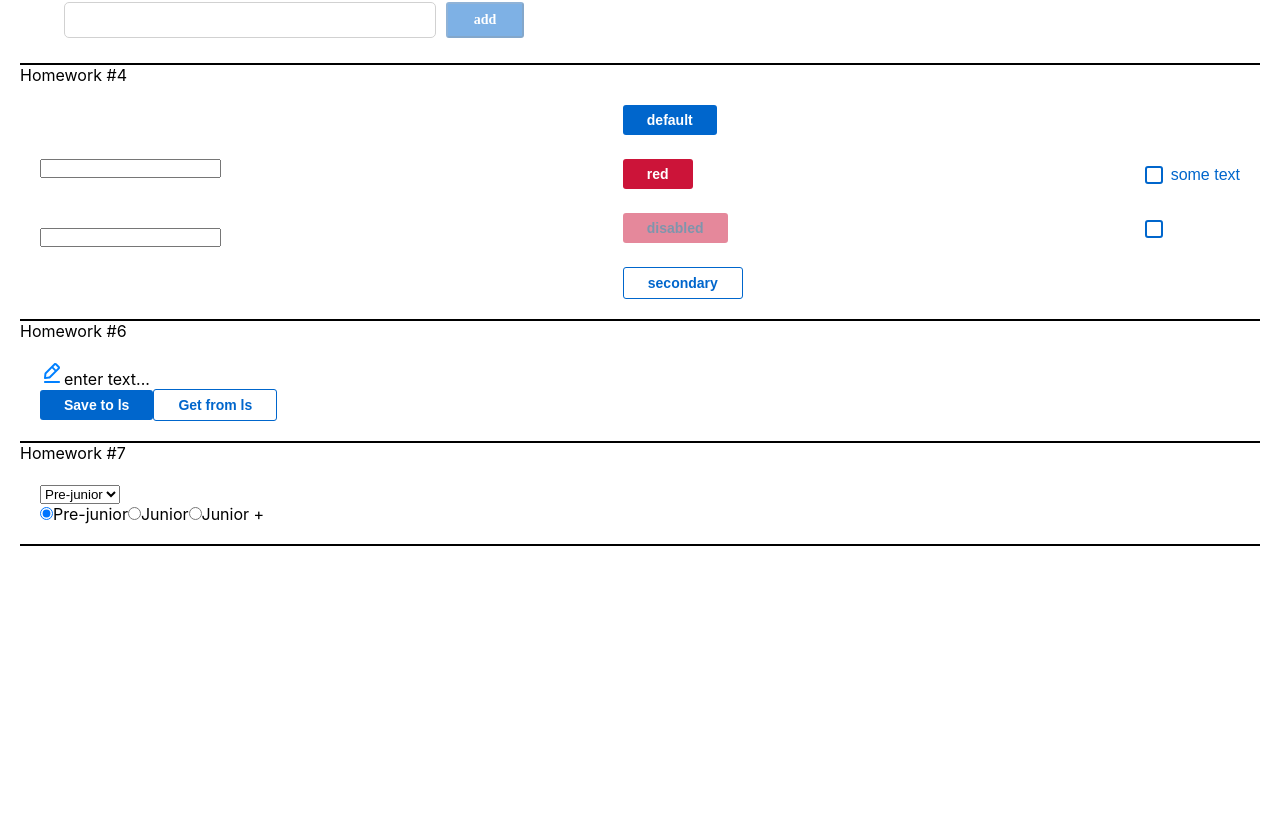
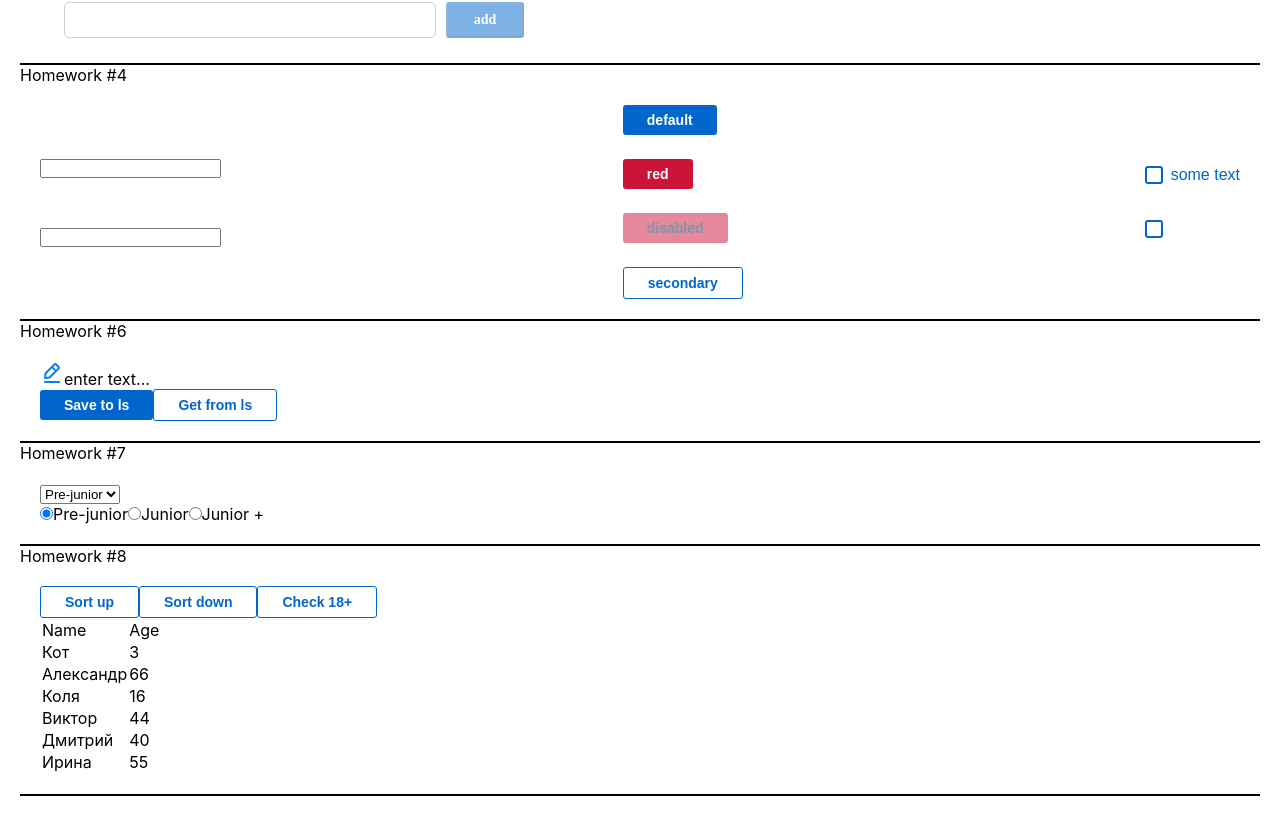
Before and after one commit to Mikalai88/task, a React (Create React App) app: page /#/ in a window 1280 px wide. Shown: the part 722-1538 px from the top of the page. Before the commit the page ends 1288 px from the top, so only its background shows below. Built offline with nearby package versions, Linux system fonts and the light colour scheme.

Commit message:
Commit DZ8

```diff
--- a/src/s1-main/App.tsx
+++ b/src/s1-main/App.tsx
@@ -3,6 +3,7 @@
 import HW5 from "../s2-homeworks/hw05/HW5";
 import HW6 from "../s2-homeworks/hw06/HW6";
 import HW7 from "../s2-homeworks/hw07/HW7";
+import HW8 from "../s2-homeworks/hw08/HW8";
 
 function App() {
     return (
@@ -17,6 +18,7 @@
             <HW5/>
             <HW6/>
             <HW7/>
+            <HW8/>
         </div>
     )
 }
--- a/src/s2-homeworks/hw08/User.tsx
+++ b/src/s2-homeworks/hw08/User.tsx
@@ -11,11 +11,11 @@
     return (
         <tr id={'hw8-user-' + u._id + '-' + u.age} className={s.item}>
             <td id={'hw8-user-name-' + u._id} className={s.nameCol}>
-                {/*отобразить имя*/}
+                {u.name}
 
             </td>
             <td id={'hw8-user-age-' + u._id}>
-                {/*отобразить возраст*/}
+                {u.age}
 
             </td>
         </tr>
--- a/src/s2-homeworks/hw08/bll/homeWorkReducer.ts
+++ b/src/s2-homeworks/hw08/bll/homeWorkReducer.ts
@@ -4,15 +4,16 @@
     | { type: 'sort'; payload: 'up' | 'down' }
     | { type: 'check'; payload: number }
 
-export const homeWorkReducer = (state: any, action: any): any => { // need to fix any
+export const homeWorkReducer = (state: UserType[], action: ActionType): UserType[] => { // need to fix any
     switch (action.type) {
         case 'sort': { // by name
-
-            return state // need to fix
+            let sortState = [...state]
+            action.payload === 'up' ? sortState.sort((a, b) => a.name > b.name ? 1 : -1)
+                : sortState.sort((a, b) => a.name < b.name ? 1 : -1)
+            return sortState // need to fix
         }
         case 'check': {
-
-            return state // need to fix
+            return state.filter(el => el.age > 17) // need to fix
         }
         default:
             return state
```
